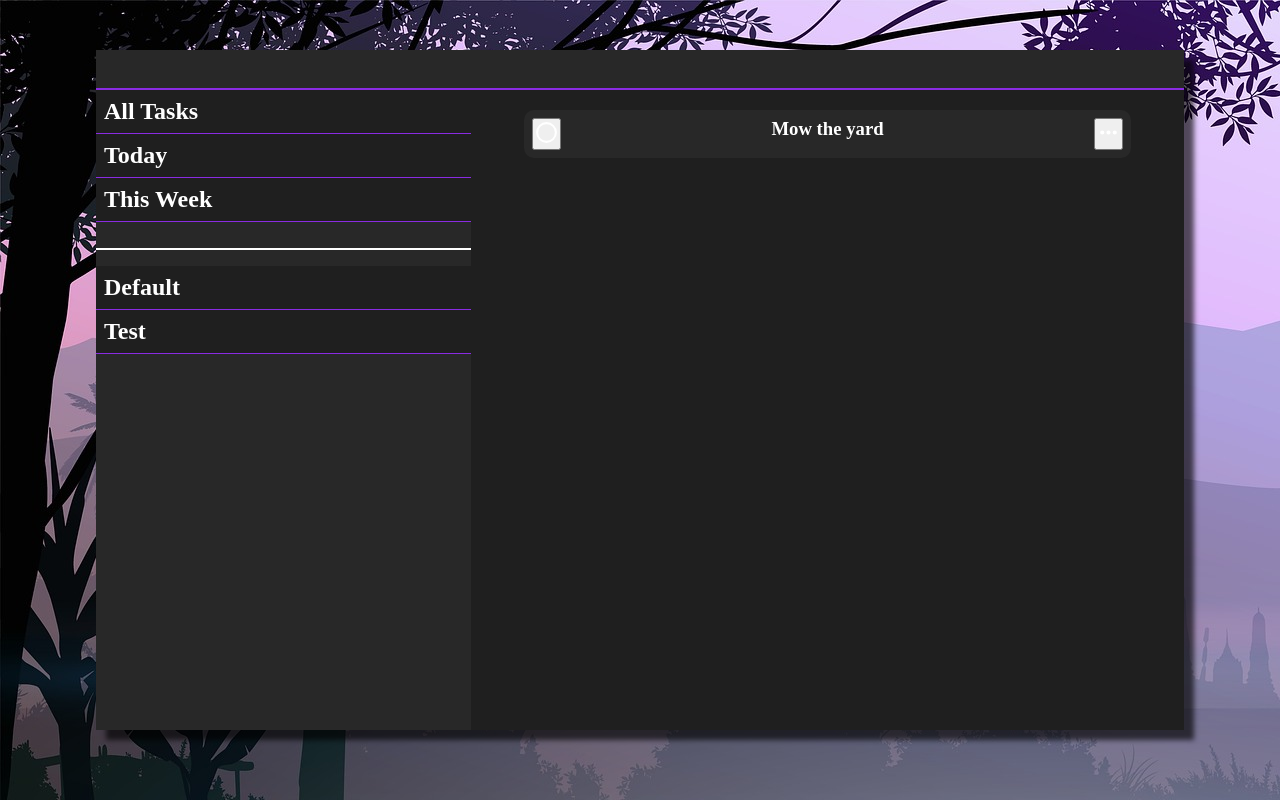
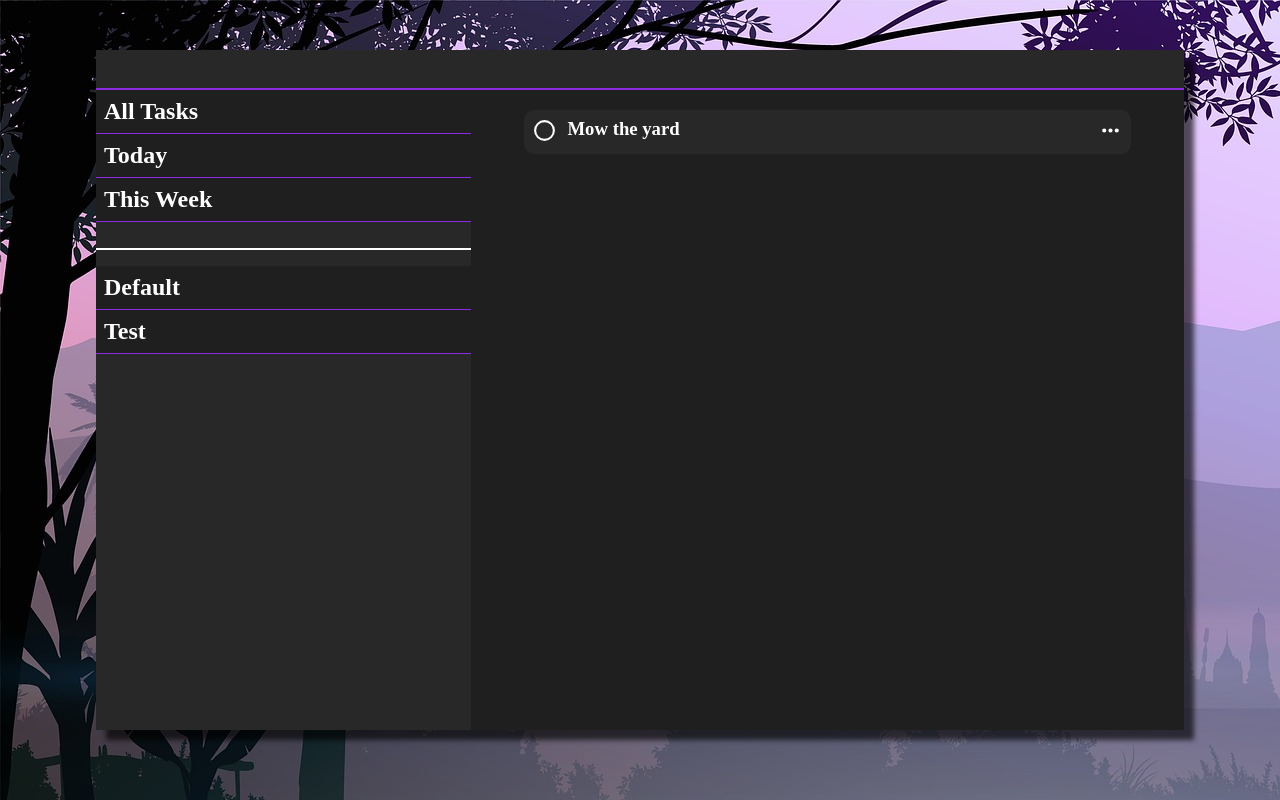
Before and after one commit to JSammy23/to-do-app, a website built with webpack: page src/template.html in a window 1280 px wide. Both pictures are taken after a click on the element "Default". Built offline with nearby package versions, Linux system fonts and the light colour scheme.

Commit message:
Styling task card

```diff
--- a/src/styles.css
+++ b/src/styles.css
@@ -63,12 +63,27 @@ body {
     border-radius: 10px;
     background-color: var(--dark-lightGray);
     display: flex;
-    justify-content: space-between;
+    /* justify-content: space-between; */
     padding: 8px;
     width: 85%;
     margin-left: auto;
     margin-right: auto;
     margin-top: 20px;
+}
+
+.card > button {
+    background: none;
+    outline: none;
+    border: none;
+    cursor: pointer;
+}
+
+.taskCheckMark {
+    margin-right: 10px;
+}
+
+.taskEdit {
+    margin-left: auto;
 }
 
 .taskFolders {
```
